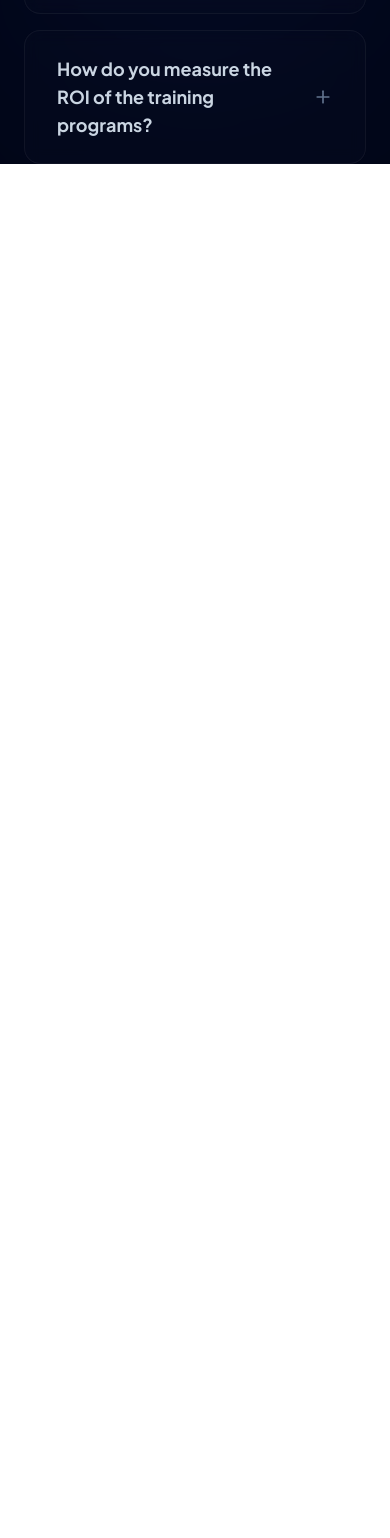
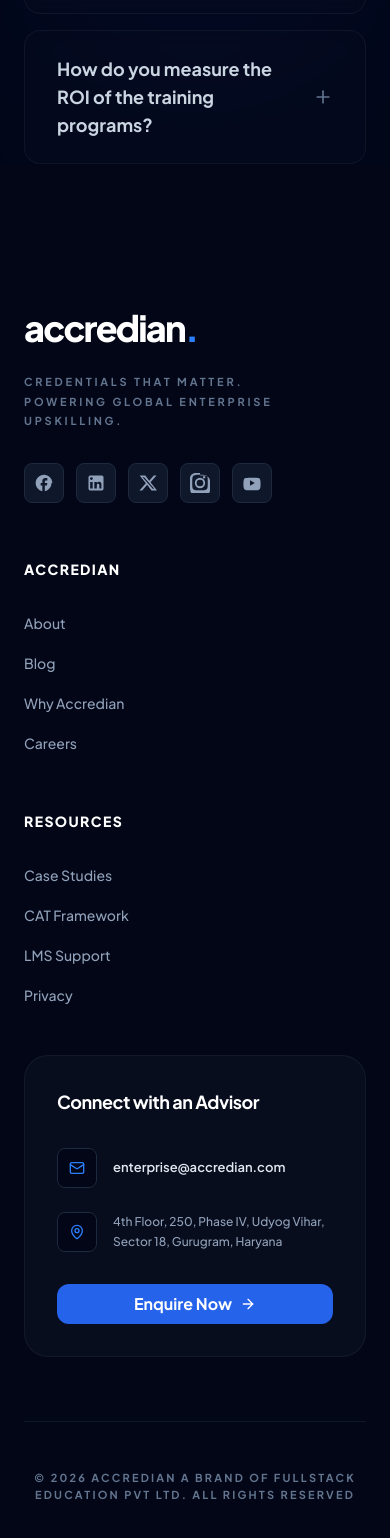
Before and after one commit to Falak-Chudasama/accredian-enterprise, a Next.js app: page / in a window 390 px wide. Shown: the part 9540-11078 px from the top of the page. Before the commit the page ends 9704 px from the top, so only its background shows below. Built offline with nearby package versions, Linux system fonts and the light colour scheme.

Commit message:
feat: implement responsive Footer component and integrate it into home page layout

```diff
--- a/src/app/page.tsx
+++ b/src/app/page.tsx
@@ -7,6 +7,7 @@
 import Testimonials from '@/components/sections/Testimonials';
 import CatFramework from '@/components/sections/CatFramework';
 import Faq from '@/components/sections/Faq';
+import Footer from '@/components/sections/Footer';
 
 export default function Home() {
   return (
@@ -20,6 +21,7 @@
       <Testimonials />
       <CatFramework />
       <Faq />
+      <Footer />
     </main>
   );
 }
--- /dev/null
+++ b/src/components/sections/Footer.tsx
@@ -0,0 +1,117 @@
+'use client';
+
+import React from 'react';
+import { motion } from 'framer-motion';
+import { Mail, MapPin, ArrowRight } from 'lucide-react';
+
+const SocialIcon = ({ path, href }: { path: string; href: string }) => (
+  <motion.a
+    href={href}
+    whileHover={{ scale: 1.1 }}
+    className="w-10 h-10 rounded-lg bg-slate-900 flex items-center justify-center text-slate-400 hover:text-white transition-all duration-300 border border-slate-800"
+  >
+    <svg className="w-5 h-5 fill-current" viewBox="0 0 24 24">
+      <path d={path} />
+    </svg>
+  </motion.a>
+);
+
+const logos = {
+  facebook: "M22 12c0-5.52-4.48-10-10-10S2 6.48 2 12c0 4.84 3.44 8.87 8 9.8V15H8v-3h2V9.5C10 7.57 11.57 6 13.5 6H16v3h-2c-.55 0-1 .45-1 1V12h3l-.5 3H13v6.8c4.56-.93 8-4.96 8-9.8z",
+  linkedin: "M19 3a2 2 0 0 1 2 2v14a2 2 0 0 1-2 2H5a2 2 0 0 1-2-2V5a2 2 0 0 1 2-2h14m-.5 15.5v-5.3a2.7 2.7 0 0 0-2.7-2.7c-1.2 0-2.3.7-2.8 1.7v-1.5H10v7.8h3v-4.1c0-.8.7-1.4 1.5-1.4s1.5.6 1.5 1.4v4.1h3M6.5 8.4A1.6 1.6 0 1 0 6.5 5a1.6 1.6 0 0 0 0 3.4M5 18.5h3V10.7H5v7.8z",
+  x: "M18.9 3h3.3L15 11.1 22.8 21h-6.6l-5.2-6.8L5.1 21H1.8l7.6-8.6L2 3h6.8l4.7 6.2L18.9 3zm-1.2 16h1.8L7.3 5H5.4L17.7 19z",
+  instagram: "M12 2.2c3.2 0 3.6 0 4.8.1 1.2.1 1.8.3 2.2.5a4.8 4.8 0 0 1 1.7 1.7c.2.4.4 1 .5 2.2.1 1.2.1 1.6.1 4.8s0 3.6-.1 4.8c-.1 1.2-.3 1.8-.5 2.2a4.8 4.8 0 0 1-1.7 1.7c-.4.2-1 .4-2.2.5-1.2.1-1.6.1-4.8.1s-3.6 0-4.8-.1c-1.2-.1-1.8-.3-2.2-.5a4.8 4.8 0 0 1-1.7-1.7c-.2-.4-.4-1-.5-2.2-.1-1.2-.1-1.6-.1-4.8s0-3.6.1-4.8c.1-1.2.3-1.8.5-2.2a4.8 4.8 0 0 1 1.7-1.7c.4-.2 1-.4 2.2-.5 1.2-.1 1.6-.1 4.8-.1m0-2.2C8.7 0 8.3 0 7.1.1 5.8.1 5 .3 4.2.6a7 7 0 0 0-2.5 1.6 7 7 0 0 0-1.6 2.5C.1 5.8 0 6.6 0 7.1 0 8.3 0 8.7.1 10c0 1.3 0 1.7-.1 5.1s0 3.3.1 4.5c.1 1.3.3 2.1.6 2.9a7 7 0 0 0 1.6 2.5 7 7 0 0 0 2.5 1.6c.8.3 1.6.5 2.9.6 1.2.1 1.6.1 4.5.1s3.3 0 4.5-.1c1.3-.1 2.1-.3 2.9-.6a7 7 0 0 0 2.5-1.6 7 7 0 0 0 1.6-2.5c.3-.8.5-1.6.6-2.9.1-1.2.1-1.6.1-4.5s0-3.3-.1-4.5c-.1-1.3-.3-2.1-.6-2.9a7 7 0 0 0-1.6-2.5 7 7 0 0 0-2.5-1.6c-.8-.3-1.6-.5-2.9-.6-1.2-.1-1.6-.1-4.5-.1M12 5.8A6.2 6.2 0 1 0 12 18.2 6.2 6.2 0 0 0 12 5.8m0 10.2a4 4 0 1 1 0-8 4 4 0 0 1 0 8m6.4-11a1.4 1.4 0 1 1-2.9 0 1.4 1.4 0 0 1 2.9 0",
+  youtube: "M21.8 8a2.7 2.7 0 0 0-1.9-1.9C18.2 5.6 12 5.6 12 5.6s-6.2 0-7.9.5A2.7 2.7 0 0 0 2.2 8c-.5 1.7-.5 5.2-.5 5.2s0 3.5.5 5.2a2.7 2.7 0 0 0 1.9 1.9c1.7.5 7.9.5 7.9.5s6.2 0 7.9-.5a2.7 2.7 0 0 0 1.9-1.9c.5-1.7.5-5.2.5-5.2s0-3.5-.5-5.2zM9.6 15.3V8.7l5.8 3.3-5.8 3.3z"
+};
+
+export default function Footer() {
+  return (
+    <footer className="bg-[#020617] pt-36 pb-12 relative overflow-hidden">
+      <div className="max-w-7xl mx-auto px-6 relative z-10">
+        <div className="grid grid-cols-1 lg:grid-cols-12 gap-12 items-start mb-16">
+          <div className="lg:col-span-4 space-y-8">
+            <div className="space-y-6">
+              <h2 className="text-4xl font-black text-white tracking-tighter">
+                accredian<span className="text-blue-500">.</span>
+              </h2>
+              <p className="text-slate-500 text-[11px] font-bold uppercase tracking-[0.25em] leading-[1.8] max-w-[280px]">
+                Credentials That Matter. <br />
+                Powering Global Enterprise Upskilling.
+              </p>
+            </div>
+
+            <div className="flex items-center gap-3">
+              <SocialIcon path={logos.facebook} href="#" />
+              <SocialIcon path={logos.linkedin} href="#" />
+              <SocialIcon path={logos.x} href="#" />
+              <SocialIcon path={logos.instagram} href="#" />
+              <SocialIcon path={logos.youtube} href="#" />
+            </div>
+          </div>
+
+          <div className="lg:col-span-2 space-y-8 pt-2">
+            <h4 className="text-white font-extrabold text-sm uppercase tracking-widest">Accredian</h4>
+            <ul className="space-y-4">
+              {['About', 'Blog', 'Why Accredian', 'Careers'].map((link) => (
+                <li key={link}>
+                  <a href="#" className="text-slate-400 hover:text-white transition-colors text-sm font-medium">{link}</a>
+                </li>
+              ))}
+            </ul>
+          </div>
+
+          <div className="lg:col-span-2 space-y-8 pt-2">
+            <h4 className="text-white font-extrabold text-sm uppercase tracking-widest">Resources</h4>
+            <ul className="space-y-4">
+              {['Case Studies', 'CAT Framework', 'LMS Support', 'Privacy'].map((link) => (
+                <li key={link}>
+                  <a href="#" className="text-slate-400 hover:text-white transition-colors text-sm font-medium">{link}</a>
+                </li>
+              ))}
+            </ul>
+          </div>
+
+          <div className="lg:col-span-4 lg:ml-auto w-full lg:max-w-sm">
+            <div className="bg-[#080d1e] p-8 rounded-3xl border border-white/5 space-y-8">
+              <h4 className="text-white font-bold text-lg tracking-tight">Connect with an Advisor</h4>
+
+              <div className="space-y-6">
+                <div className="flex items-center gap-4">
+                  <div className="w-10 h-10 rounded-lg bg-[#020617] flex items-center justify-center border border-slate-800">
+                    <Mail className="w-4 h-4 text-blue-500" />
+                  </div>
+                  <p className="text-slate-200 text-[13px] font-semibold">enterprise@accredian.com</p>
+                </div>
+
+                <div className="flex items-start gap-4">
+                  <div className="w-10 h-10 rounded-lg bg-[#020617] flex items-center justify-center border border-slate-800 flex-shrink-0">
+                    <MapPin className="w-4 h-4 text-blue-500" />
+                  </div>
+                  <p className="text-slate-400 text-[12px] font-medium leading-relaxed">
+                    4th Floor, 250, Phase IV, Udyog Vihar, <br />
+                    Sector 18, Gurugram, Haryana
+                  </p>
+                </div>
+              </div>
+
+              <motion.button
+                whileHover={{ scale: 1.02 }}
+                whileTap={{ scale: 0.98 }}
+                className="w-full bg-[#2563eb] hover:bg-blue-500 text-white font-bold py-2 rounded-xl flex items-center justify-center gap-2 transition-all"
+              >
+                Enquire Now
+                <ArrowRight className="w-4 h-4" />
+              </motion.button>
+            </div>
+          </div>
+        </div>
+
+        <div className="pt-12 border-t border-slate-900 text-center">
+          <p className="text-slate-500 text-[11px] font-bold uppercase tracking-[0.2em]">
+            © 2026 Accredian A Brand of FullStack Education Pvt Ltd. All Rights Reserved
+          </p>
+        </div>
+      </div>
+    </footer>
+  );
+}
```
